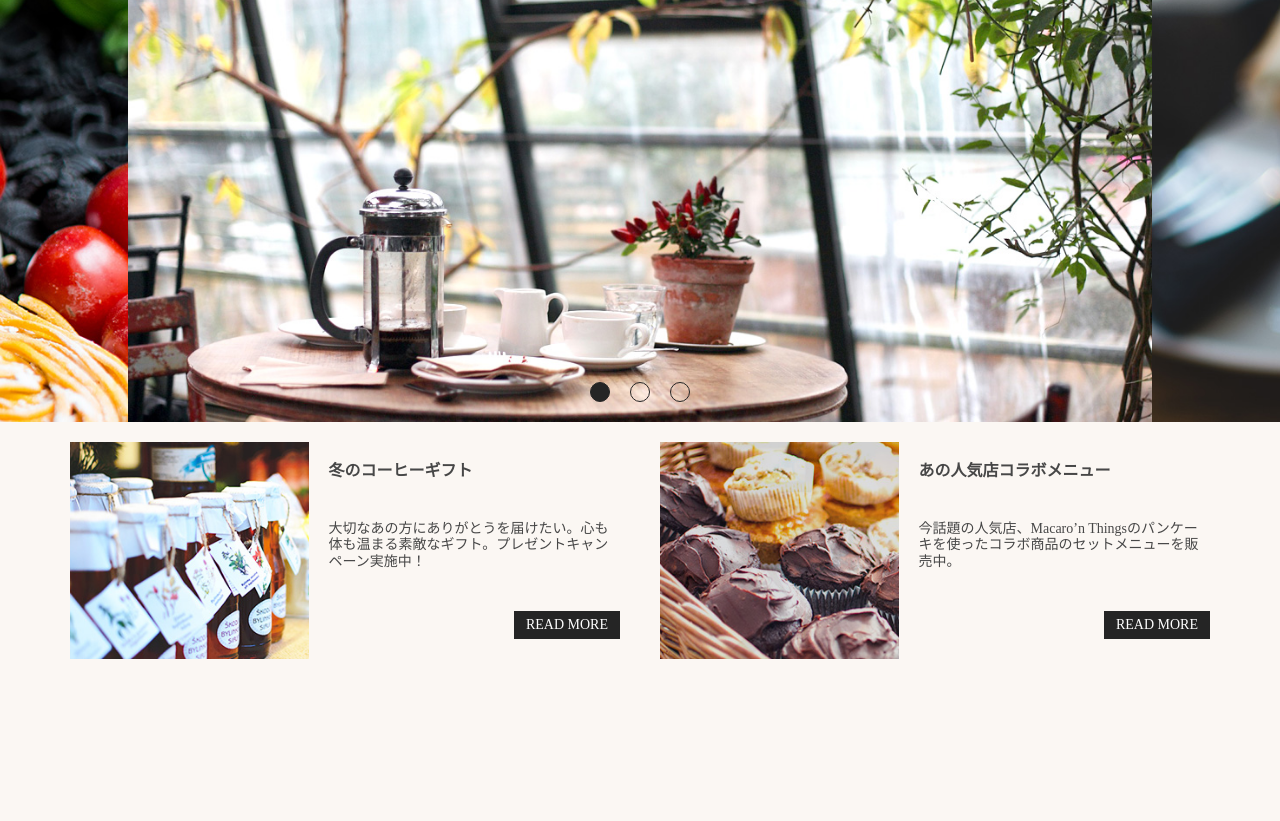
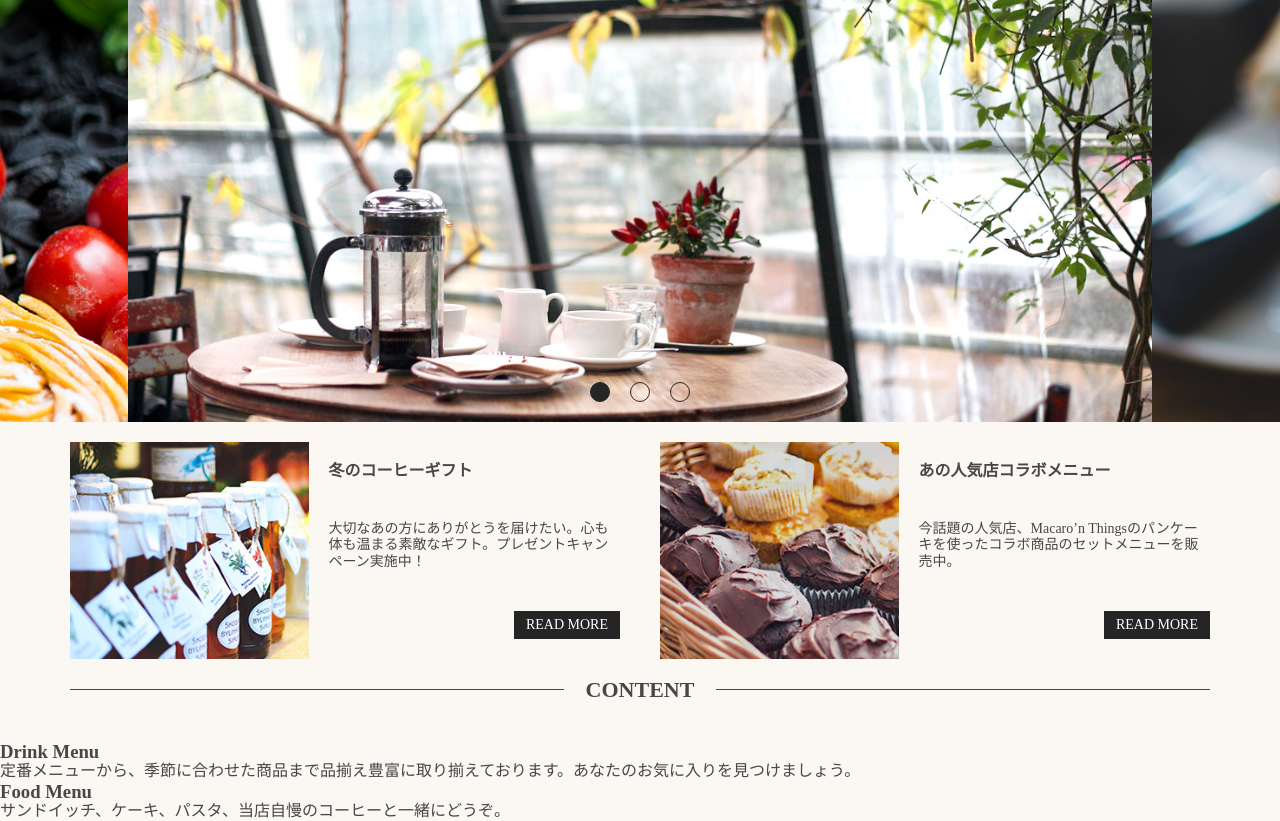
Before and after one commit to retas-seven/sass_practice, a website: page index.html in a window 1280 px wide. Shown: the part 83-904 px from the top of the page. Before the commit the page ends 800 px from the top, so only its background shows below. Drawn offline with Linux system fonts and the light colour scheme.

Commit message:
コンテンツのタイトルを作成＋コンテンツを作成開始

```diff
--- a/index.html
+++ b/index.html
@@ -74,6 +74,28 @@
                     </div>
                 </div>
             </section>
+
+            <section class="Section">
+                <h2 class="sectionLabel l-column">Content</h2>
+                <div class="Section__item l-row">
+                    <div class="l-halfTile  IndexPage__drinkMenu">
+                        <a href="#" class="OverlayPanel">
+                            <h3 class="OverlayPanel__head">Drink Menu</h3>
+                            <p class="OverlayPanel__body">
+                                定番メニューから、季節に合わせた商品まで品揃え豊富に取り揃えております。あなたのお気に入りを見つけましょう。
+                            </p>
+                        </a>
+                    </div>
+                    <div class="l-halfTile  IndexPage__foodMenu">
+                        <a href="#" class="OverlayPanel">
+                            <h3 class="OverlayPanel__head">Food Menu</h3>
+                            <p class="OverlayPanel__body">
+                                サンドイッチ、ケーキ、パスタ、当店自慢のコーヒーと一緒にどうぞ。
+                            </p>
+                        </a>
+                    </div>
+                </div>
+            </section>
         </div>
 
         <script src="./resources/js/main.min.js"></script>
--- a/sass/base/_variables.scss
+++ b/sass/base/_variables.scss
@@ -11,6 +11,8 @@ $color-link: rgb(135, 131, 120);
 $color-reverse-line: rgb(255, 255, 255);
 $color-reverse-fill: rgb(37, 37, 37);
 
+$color-main-text: rgb(71, 71, 71);
+
 // sizes
 $base-content-width: 1180px;
 $space-unit: 20px;
--- /dev/null
+++ b/sass/components/_overlayPanel.scss
@@ -0,0 +1,10 @@
+@charset 'utf-8';
+
+.OverlayPanel {
+    display: flex;
+    flex-direction: column;
+    justify-content: center;
+    align-items: center;
+    width: 100%;
+    padding: 10% 20%;
+}
--- /dev/null
+++ b/sass/components/parts/_labels.scss
@@ -0,0 +1,28 @@
+@charset 'utf-8';
+
+.sectionLabel {
+    display: flex;
+    align-items: center;
+    flex: 1 1 auto;
+    padding-top: $space-unit;
+    padding-bottom: $space-unit*2;
+    color: $color-main-text;
+    text-transform: uppercase;
+    font-size: 22px;
+    line-height: 1;
+    &::before,
+    &::after {
+        display: block;
+        flex: 1 0 10%;
+        height: 0;
+        border-bottom: 1px solid $color-main-text;
+        content: '';
+    }
+
+    &::before {
+        margin-right: 22px;
+    }
+    &::after {
+        margin-left: 22px;
+    }
+}
--- a/sass/main.scss
+++ b/sass/main.scss
@@ -16,6 +16,8 @@
 @import "./components/parts/layouts";
 // ボタン
 @import "./components/parts/buttons";
+// ラベル、見出し
+@import "./components/parts/labels";
 
 // Common
 //----------------------------
```
Also changed, not shown: resources/css/main.css.
